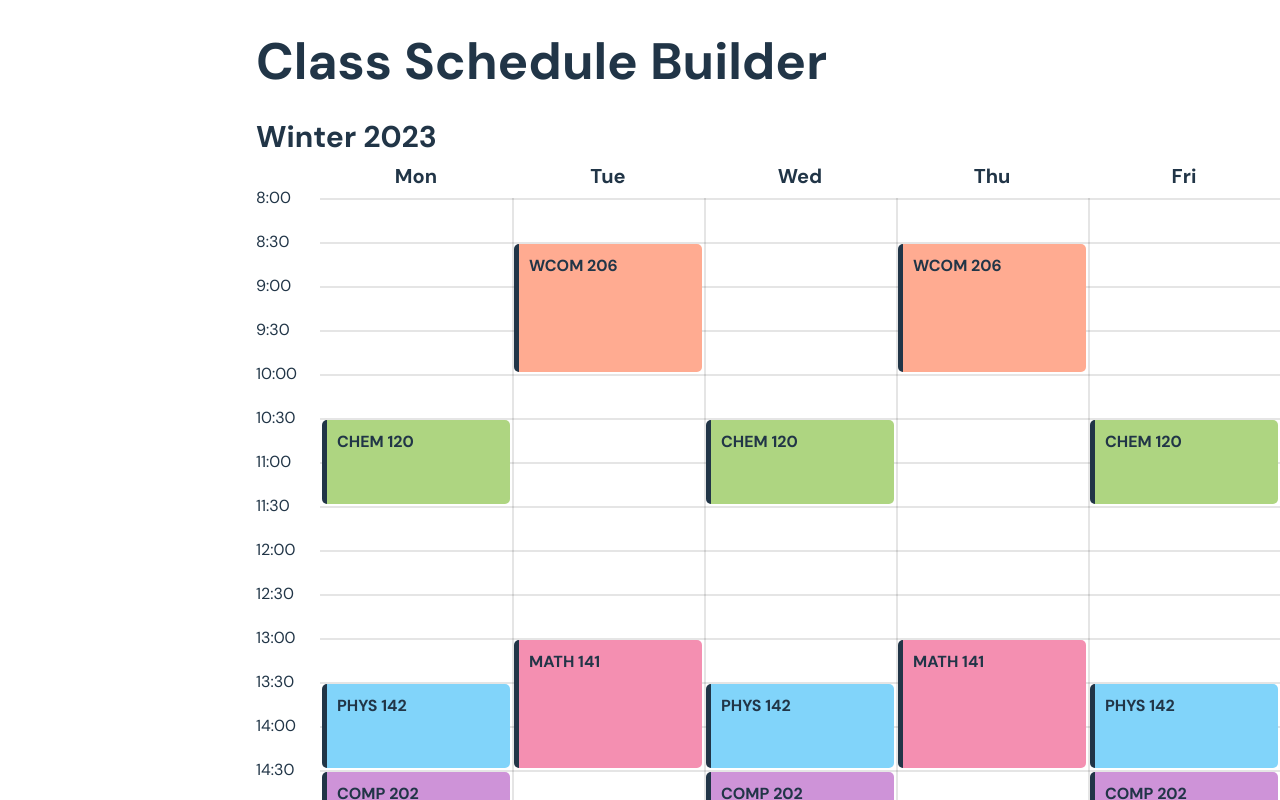
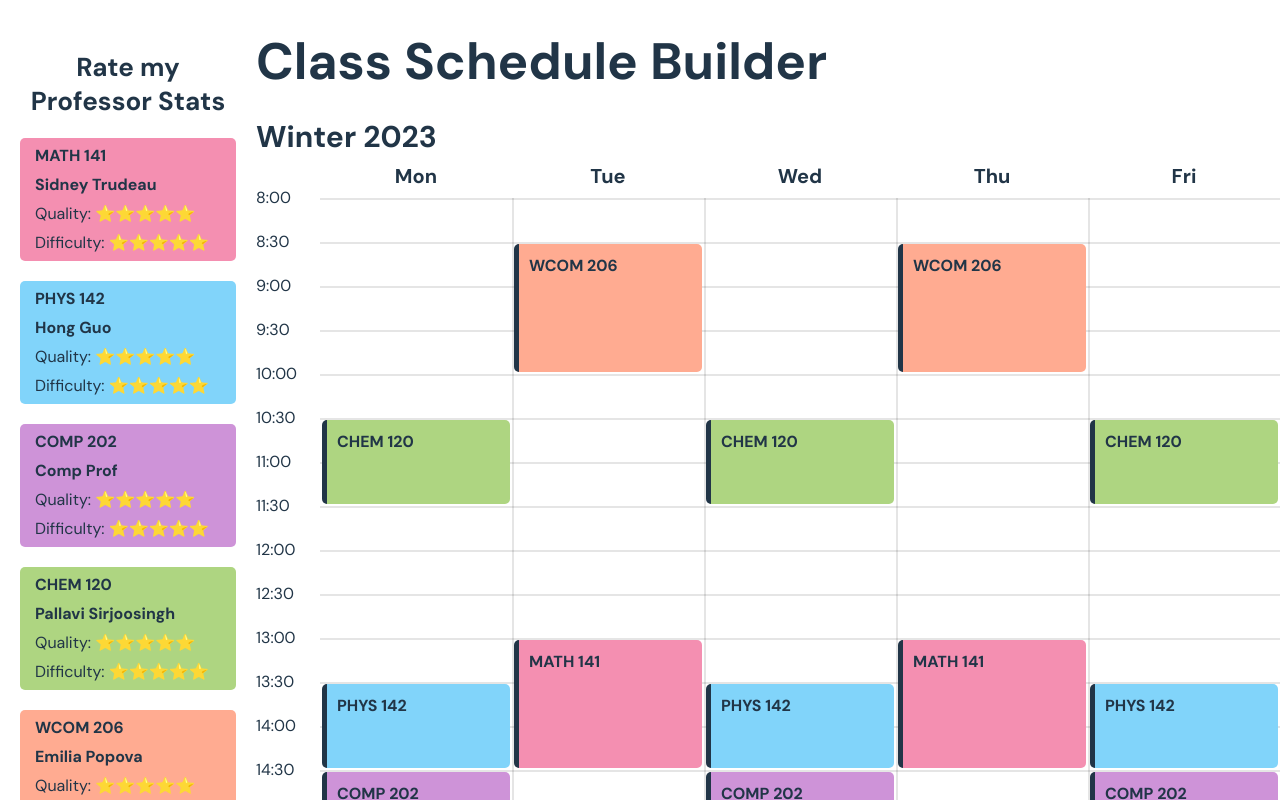
Before and after one commit to jamesbmadden/mchacks10, a React (Vite) app in the folder web/: page / in a window 1280 px wide. Built offline with nearby package versions, Linux system fonts and the light colour scheme.

Commit message:
Added content to side panel

```diff
--- a/web/src/App.css
+++ b/web/src/App.css
@@ -10,7 +10,9 @@
 .nav-pane {
   height: 100%;
   width: 256px;
+  overflow: auto;
 }
+
 .content-pane {
   position: absolute;
   top: 0;
@@ -24,3 +26,32 @@
   margin-bottom: 5px;
   font-size: 30px;
 }
+
+.prof {
+  margin: 20px;
+  border-radius: 5px;
+  padding: 1px 10px;
+}
+
+.nav-h2-text {
+  font-size: 26px;
+  line-height: normal;
+  margin: 50px 15px 0px;
+  text-align: center;
+}
+
+.prof-name {
+  margin: 5px;
+  font-weight: bold;
+}
+
+.prof-details {
+  margin: 5px;
+}
+
+.button {
+  background-color: #C0C0C0;
+  float: right;
+  margin: 0px 80px 30px 0px;
+  font-weight: bold;
+}
--- a/web/src/App.tsx
+++ b/web/src/App.tsx
@@ -45,11 +45,58 @@ const TEST_SCHEDULE: Course[] = [
 function App() {
   return (
     <div className="suggested-schedule">
-      <nav className="nav-pane"></nav>
+      <nav className="nav-pane">
+
+        <h2 className="nav-h2-text">Rate my Professor Stats</h2>
+
+        <div className="prof" style={{ background: '#f48fb1' }}>
+          <p className="prof-name">MATH 141</p>
+          <p className="prof-name">Sidney Trudeau</p>
+          <p className="prof-details">Quality: ⭐️⭐️⭐️⭐️⭐️</p>
+          <p className="prof-details">Difficulty: ⭐️⭐️⭐️⭐️⭐️</p>
+        </div>
+
+        <div className="prof" style={{ background: '#81d4fa' }}>
+          <p className="prof-name">PHYS 142</p>
+          <p className="prof-name">Hong Guo</p>
+          <p className="prof-details">Quality: ⭐️⭐️⭐️⭐️⭐️</p>
+          <p className="prof-details">Difficulty: ⭐️⭐️⭐️⭐️⭐️</p>
+        </div>
+
+        <div className="prof" style={{ background: '#ce93d8' }}>
+          <p className="prof-name">COMP 202</p>
+          <p className="prof-name">Comp Prof</p>
+          <p className="prof-details">Quality: ⭐️⭐️⭐️⭐️⭐️</p>
+          <p className="prof-details">Difficulty: ⭐️⭐️⭐️⭐️⭐️</p>
+        </div>
+
+        <div className="prof" style={{ background: '#aed581' }}>
+          <p className="prof-name">CHEM 120</p>
+          <p className="prof-name">Pallavi Sirjoosingh</p>
+          <p className="prof-details">Quality: ⭐️⭐️⭐️⭐️⭐️</p>
+          <p className="prof-details">Difficulty: ⭐️⭐️⭐️⭐️⭐️</p>
+        </div>
+
+        <div className="prof" style={{ background: '#ffab91' }}>
+          <p className="prof-name">WCOM 206</p>
+          <p className="prof-name">Emilia Popova</p>
+          <p className="prof-details">Quality: ⭐️⭐️⭐️⭐️⭐️</p>
+          <p className="prof-details">Difficulty: ⭐️⭐️⭐️⭐️⭐️</p>
+        </div>
+
+        {/* register button! */}
+        <button className="button">Register</button>
+
+
+      </nav>
+
       <main className="content-pane">
+
         <h1>Class Schedule Builder</h1>
         <h2 className="term-text">Winter 2023</h2>
+
         <Calendar startTime={8} endTime={22} schedule={TEST_SCHEDULE}></Calendar>
+
       </main>
     </div>
   )
```
